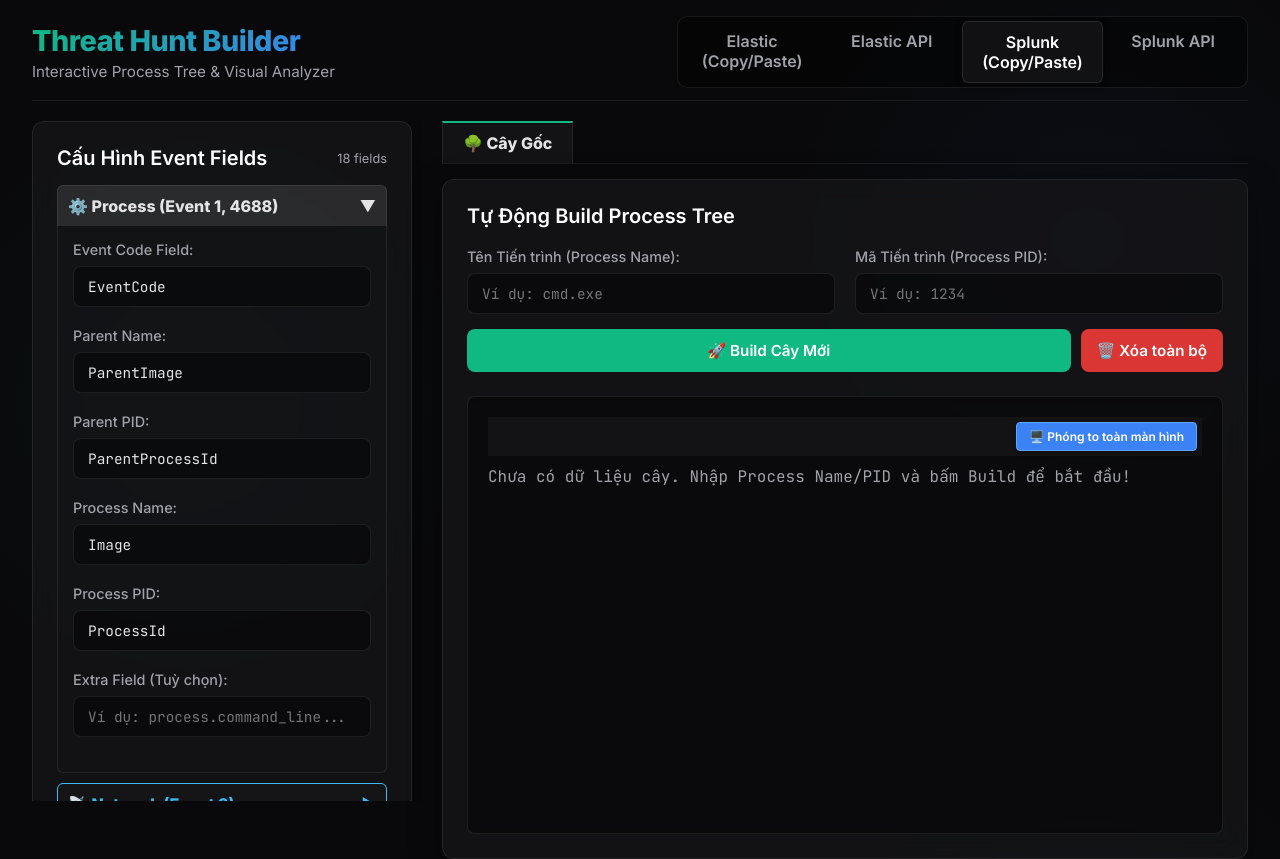
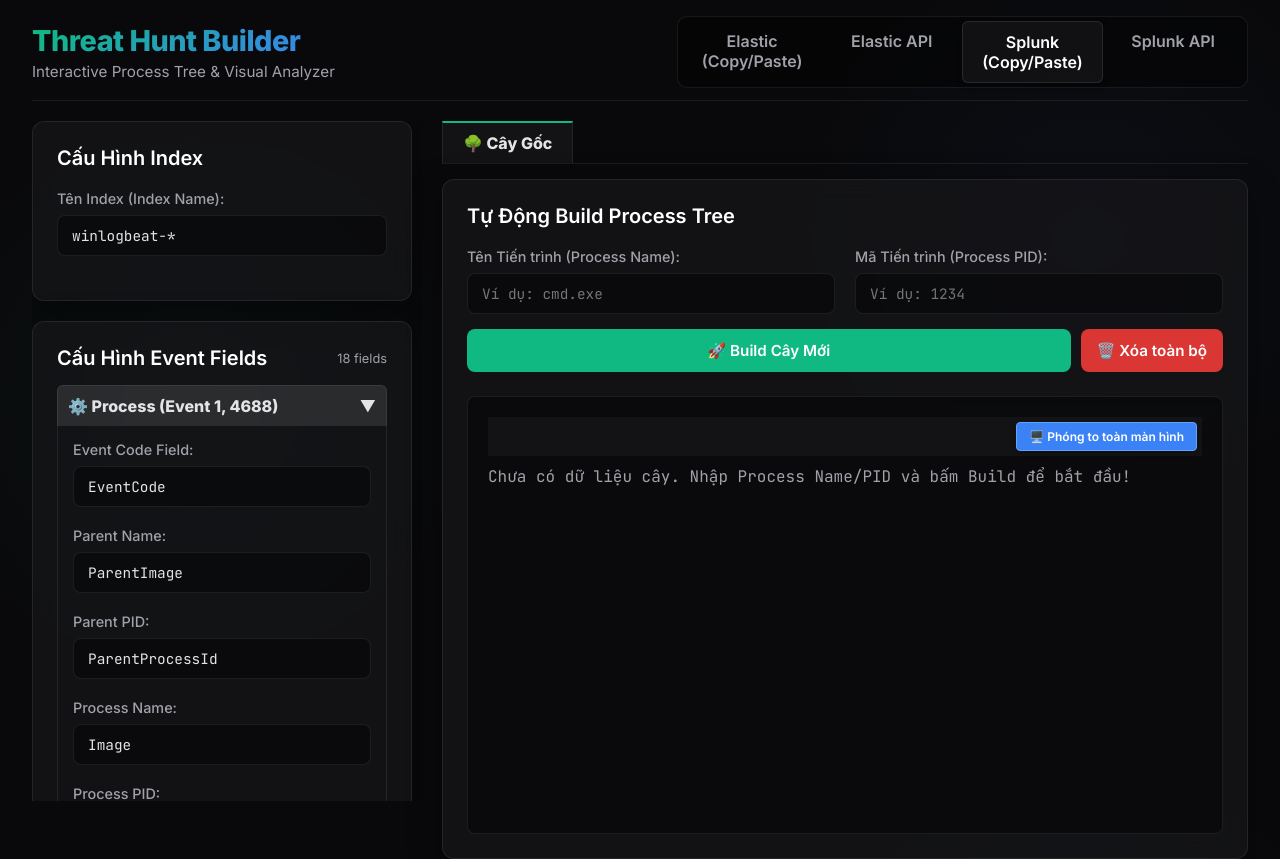
Before and after one commit to mikeH1fsd/Interactive-Process-Tree, a React (Vite) app: page / in a window 1280 px wide. Both pictures are taken after a click on the label "Splunk (Copy/Paste)". Built offline with nearby package versions, Linux system fonts and the light colour scheme.

Commit message:
fix: show index config block in manual mode for Splunk

```diff
--- a/src/components/SplunkApiView.jsx
+++ b/src/components/SplunkApiView.jsx
@@ -2145,8 +2145,8 @@
         <div className="card">
           <h2>Kết Nối API</h2>
           <div className="input-group">
-            <label>Elastic URL:</label>
-            <input type="text" value={apiUrl} onChange={e => setApiUrl(e.target.value)} placeholder="http://10.48.144.79:9200" />
+            <label>Splunk URL:</label>
+            <input type="text" value={apiUrl} onChange={e => setApiUrl(e.target.value)} placeholder="https://localhost:8089" />
           </div>
           <div className="api-config-grid">
             <div className="input-group">
@@ -2175,12 +2175,15 @@
               {connectionStatus.message}
             </div>
           )}
-
-
+        </div>
+        )}
+
+        <div className="card">
+          <h2>Cấu Hình Index</h2>
           <div className="input-group">
-            <label>Index Pattern (Gõ tự do hoặc chọn ở dưới):</label>
+            <label>Tên Index (Index Name):</label>
             <input type="text" value={indexPattern} onChange={e => setIndexPattern(e.target.value)} />
-            {availableIndices.length > 0 && (
+            {availableIndices.length > 0 && !isManualMode && (
               <select
                 onChange={(e) => {
                   setIndexPattern(e.target.value);
@@ -2194,7 +2197,6 @@
             )}
           </div>
         </div>
-        )}
 
         <div className="card">
           <h2 style={{ display: 'flex', justifyContent: 'space-between', alignItems: 'center', marginBottom: '15px' }}>
```
